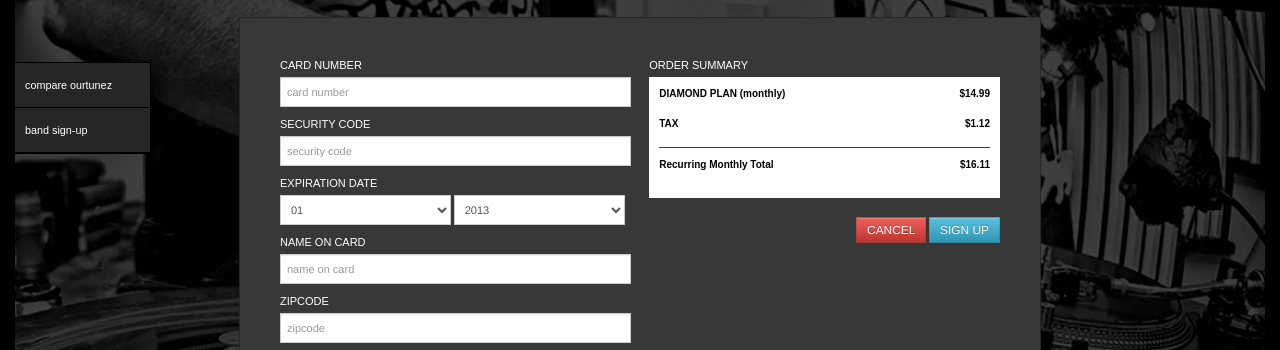
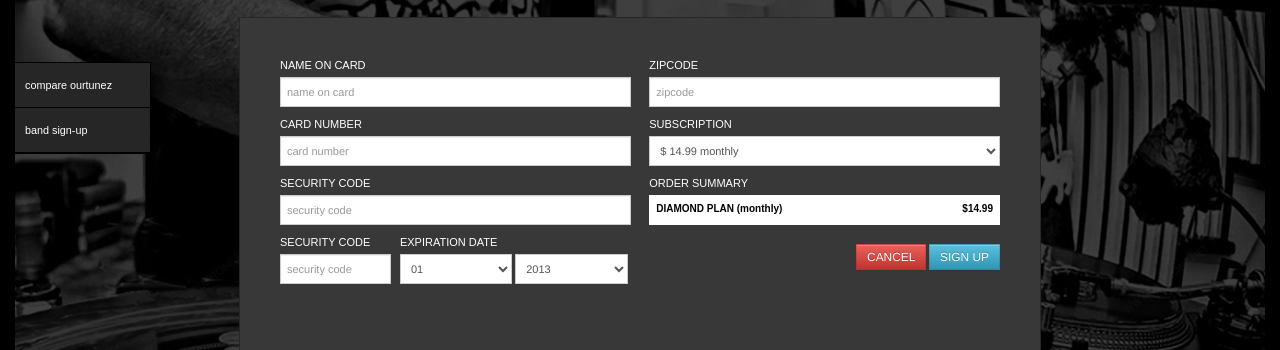
Before and after one commit to RobV56/pages_v1, a plain HTML site: page payment.html in a window 1280 px wide. Shown: the part 183-533 px from the top of the page. Drawn offline with nearby package versions, Linux system fonts and the light colour scheme.

Commit message:
Revision 5.4
Payment Details page updates

```diff
--- a/css/accounts.css
+++ b/css/accounts.css
@@ -34,10 +34,14 @@
 }
 .detailBox {
 	background:#fff;
-	padding:10px;
+	padding:0px;
 	color:#000;
 	font-weight:bold;
 }
+.detailBox [class*="span"] {
+	padding:7px;
+}
+
 .detailDivider {
 	padding-top:10px;
 	border-top:1px solid #3d3d3d;
--- a/payment.html
+++ b/payment.html
@@ -57,7 +57,12 @@
 		<form name="" id="" action="">
 			<div class="row-fluid">
 				<div class="span6">
-
+					<div class="row-fluid">
+						<div class="span12">
+							<label>NAME ON CARD</label>
+							<input class="input-small span12" type="text" placeholder="name on card" required>
+						</div>
+					</div>
 					<div class="row-fluid">
 						<div class="span12">
 							<label>CARD NUMBER</label>
@@ -71,6 +76,11 @@
 						</div>
 					</div>
 					<div class="row-fluid">
+							<div class="span4">
+								<label>SECURITY CODE</label>
+								<input class="input-small span12" type="text" placeholder="security code" required>
+							</div>
+							<div class="span8">
 								<label>EXPIRATION DATE</label>
 								<select class="input-small span6" name="exp_month">
 									<option>01</option>
@@ -98,12 +108,14 @@
 									<option>2020</option>
 								</select>
 							</div>
-					<div class="row-fluid">
-						<div class="span12">
-							<label>NAME ON CARD</label>
-							<input class="input-small span12" type="text" placeholder="name on card" required>
+
 					</div>
+
+
 				</div>
+				<div class="span6">
+
+
 					<div class="row-fluid">
 						<div class="span12">
 							<label>ZIPCODE</label>
@@ -120,26 +132,14 @@
 						</div>
 					</div>
 
-
-				</div>
-				<div class="span6">
 					<label>ORDER SUMMARY</label>
 					<div class="row-fluid">
-						<div class="span12 detailBox">
+						<div class="span12">
 
-							<div class="row-fluid">
+							<div class="row-fluid detailBox">
 								<div class="span9">DIAMOND PLAN (monthly)</div>
 								<div class="span3 text-right">$14.99</div>
 							</div>
-							<div class="row-fluid">
-								<div class="span9">TAX</div>
-								<div class="span3 text-right">$1.12</div>
-							</div>
-							<div class="row-fluid detailDivider">
-								<div class="span9">Recurring Monthly Total</div>
-								<div class="span3 text-right">$16.11</div>
-							</div>
-
 						</div>
 					</div>
 					<div class="row-fluid">
```
Lines whose indentation alone changed are shown as unchanged.
